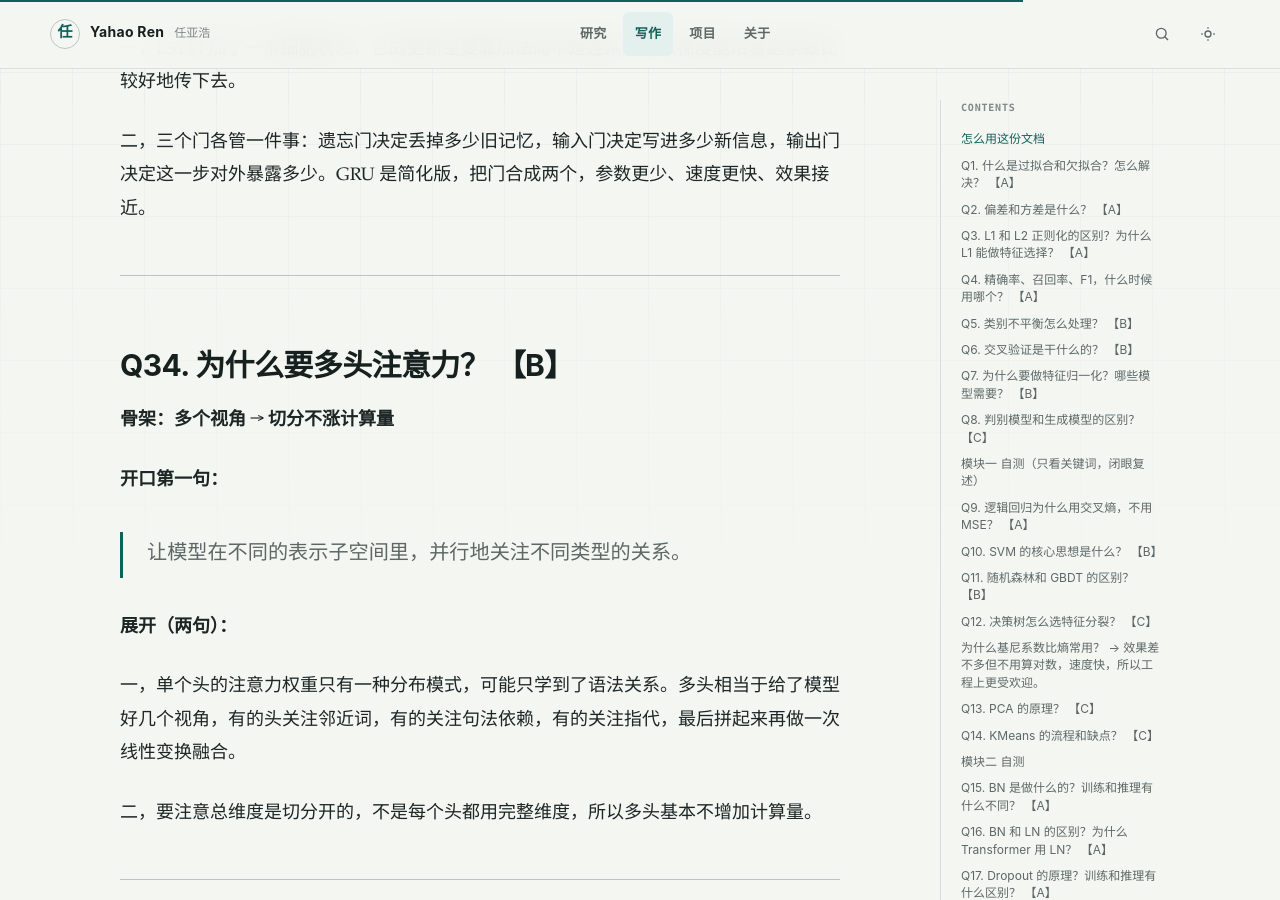
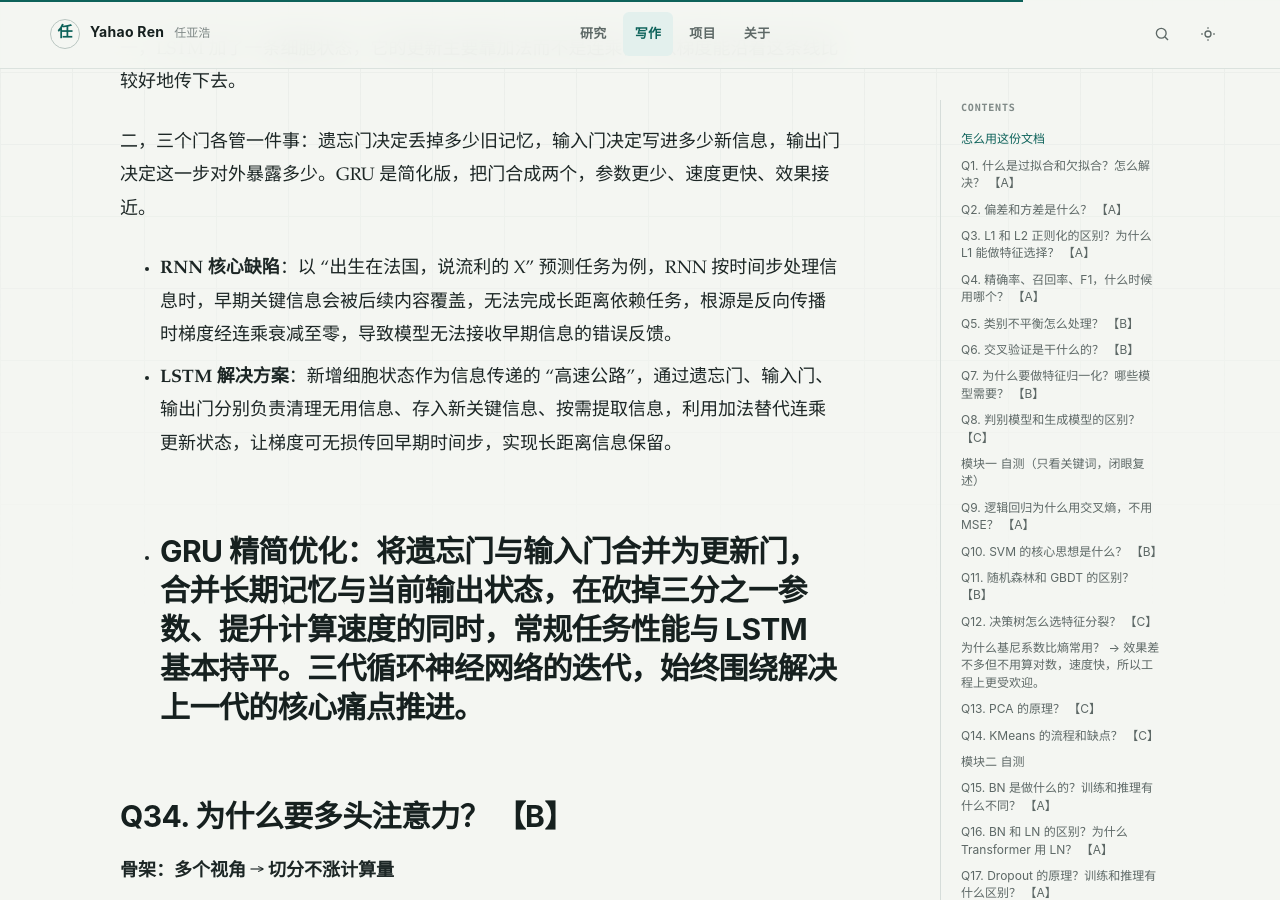
Before and after one commit to YahaoRen/yahaoren.github.io, a Jekyll site: the page built from _notes/机器学习 深度学习 面试背诵版.md, in a window 1280 px wide and 900 px high, scrolled down 31569 px. Built offline with Jekyll 4.4.1, drawn with Linux system fonts in a browser that asks for light colours; some of the changed text lies outside the part shown.

Commit message:
vault backup: 2026-08-30 21:15:41

```diff
--- a/_notes/机器学习 深度学习 面试背诵版.md
+++ b/_notes/机器学习 深度学习 面试背诵版.md
@@ -625,6 +625,10 @@ L2 是权重越小、推得越轻。从 1 推到 0.1 很快，从 0.1 推到 0.0
 
 二，三个门各管一件事：遗忘门决定丢掉多少旧记忆，输入门决定写进多少新信息，输出门决定这一步对外暴露多少。GRU 是简化版，把门合成两个，参数更少、速度更快、效果接近。
 
+
+- **RNN 核心缺陷**：以 "出生在法国，说流利的 X" 预测任务为例，RNN 按时间步处理信息时，早期关键信息会被后续内容覆盖，无法完成长距离依赖任务，根源是反向传播时梯度经连乘衰减至零，导致模型无法接收早期信息的错误反馈。
+- **LSTM 解决方案**：新增细胞状态作为信息传递的 "高速公路"，通过遗忘门、输入门、输出门分别负责清理无用信息、存入新关键信息、按需提取信息，利用加法替代连乘更新状态，让梯度可无损传回早期时间步，实现长距离信息保留。
+- **GRU 精简优化**：将遗忘门与输入门合并为更新门，合并长期记忆与当前输出状态，在砍掉三分之一参数、提升计算速度的同时，常规任务性能与 LSTM 基本持平。三代循环神经网络的迭代，始终围绕解决上一代的核心痛点推进。
 ---
 
 ## Q34. 为什么要多头注意力？ 【B】
```
